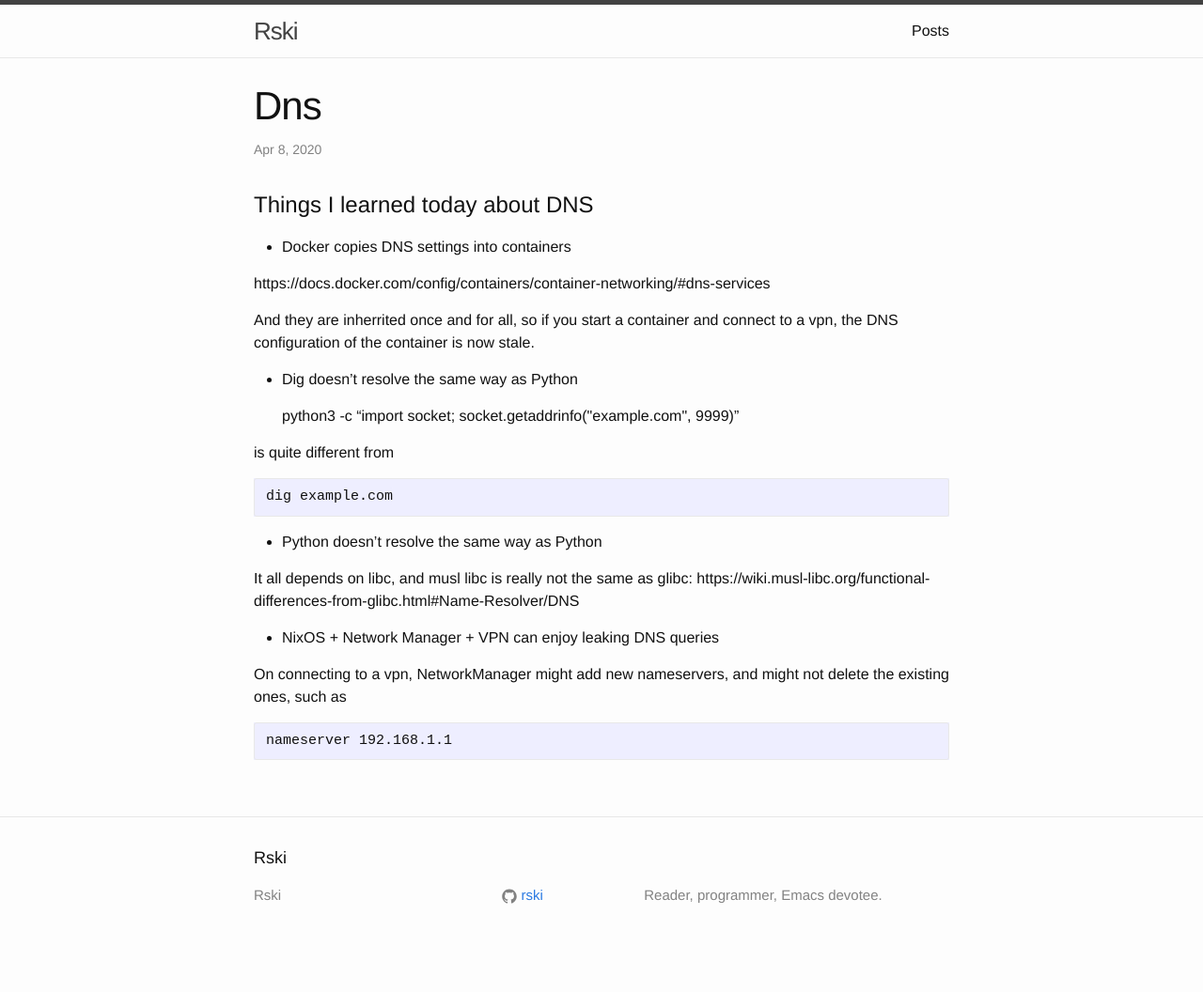
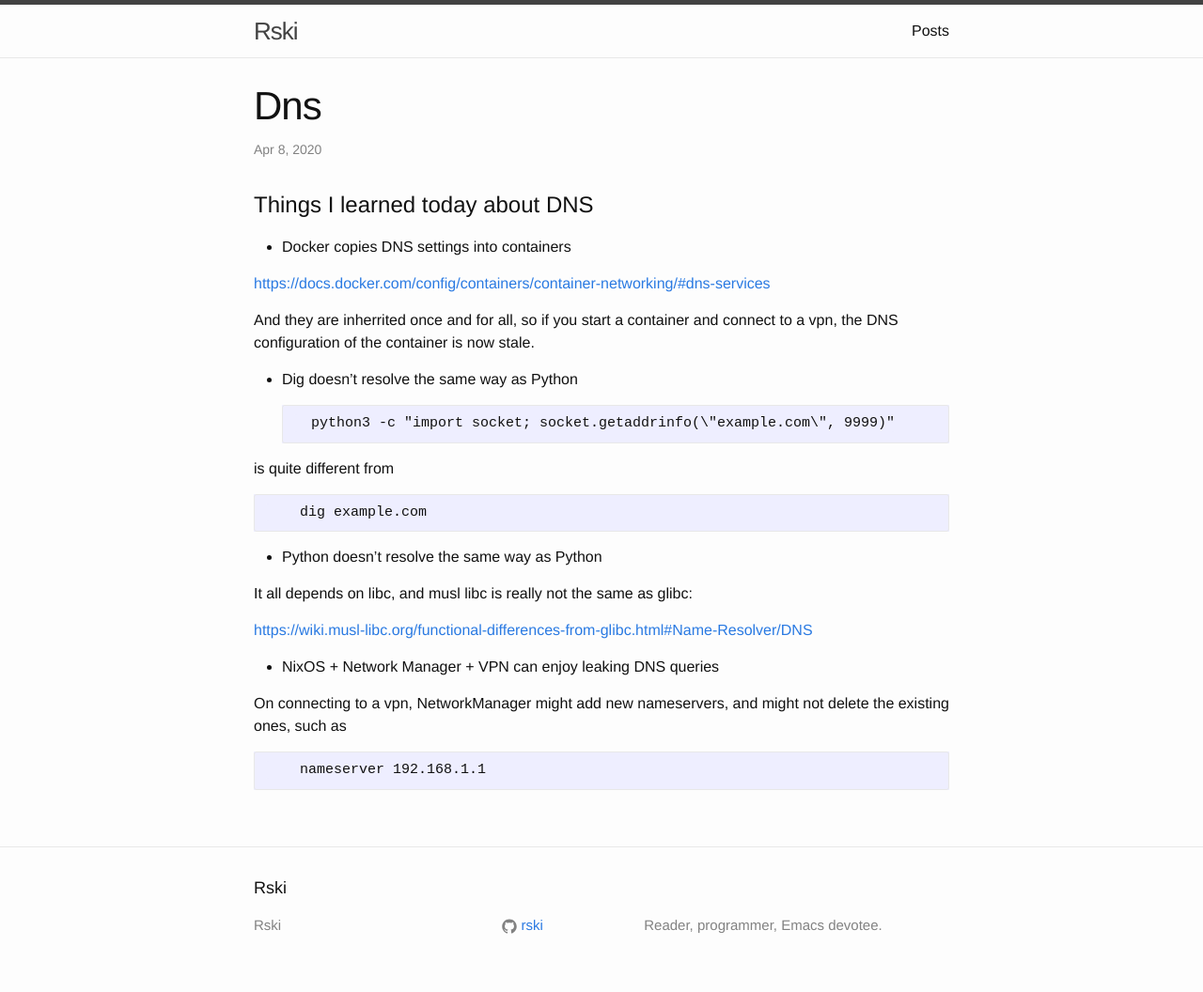
Before and after one commit to rski/rski.github.io, a Jekyll site: the page built from _posts/2020-04-08-dns.md, in a window 1280 px wide. Shown: the whole page at 94% size. Built offline with Jekyll 4.4.1, drawn with Linux system fonts in a browser that asks for light colours; our own code applies the rules of GitHub Pages for plain Markdown files; before the commit the page ends 1025 px from its top, so only the background shows below that.

Commit message:
fix styling maybe who knows

```diff
--- a/_posts/2020-04-08-dns.md
+++ b/_posts/2020-04-08-dns.md
@@ -2,25 +2,26 @@
 
 - Docker copies DNS settings into containers
 
-https://docs.docker.com/config/containers/container-networking/#dns-services
+<https://docs.docker.com/config/containers/container-networking/#dns-services>
 
 And they are inherrited once and for all, so if you start a container and connect to a vpn, the DNS configuration of the container is now stale.
 
 - Dig doesn't resolve the same way as Python
 
-    python3 -c "import socket; socket.getaddrinfo(\"example.com\", 9999)"
+        python3 -c "import socket; socket.getaddrinfo(\"example.com\", 9999)"
 
 is quite different from
 
-    dig example.com
+        dig example.com
 
 - Python doesn't resolve the same way as Python
 
 It all depends on libc, and musl libc is really not the same as glibc:
-https://wiki.musl-libc.org/functional-differences-from-glibc.html#Name-Resolver/DNS
+
+<https://wiki.musl-libc.org/functional-differences-from-glibc.html#Name-Resolver/DNS>
 
 - NixOS + Network Manager + VPN can enjoy leaking DNS queries
 
 On connecting to a vpn, NetworkManager might add new nameservers, and might not delete the existing ones, such as
 
-    nameserver 192.168.1.1
+        nameserver 192.168.1.1
```
